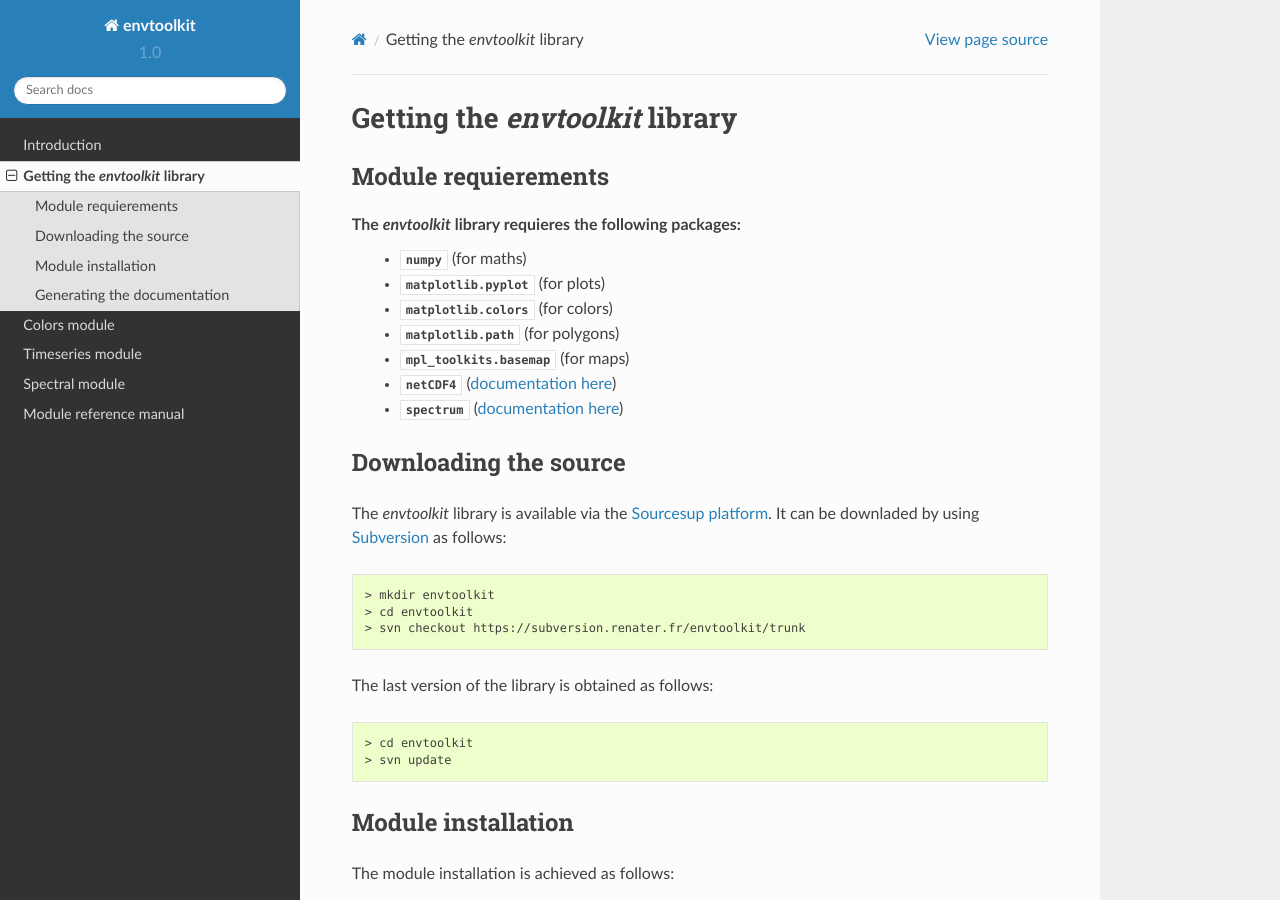
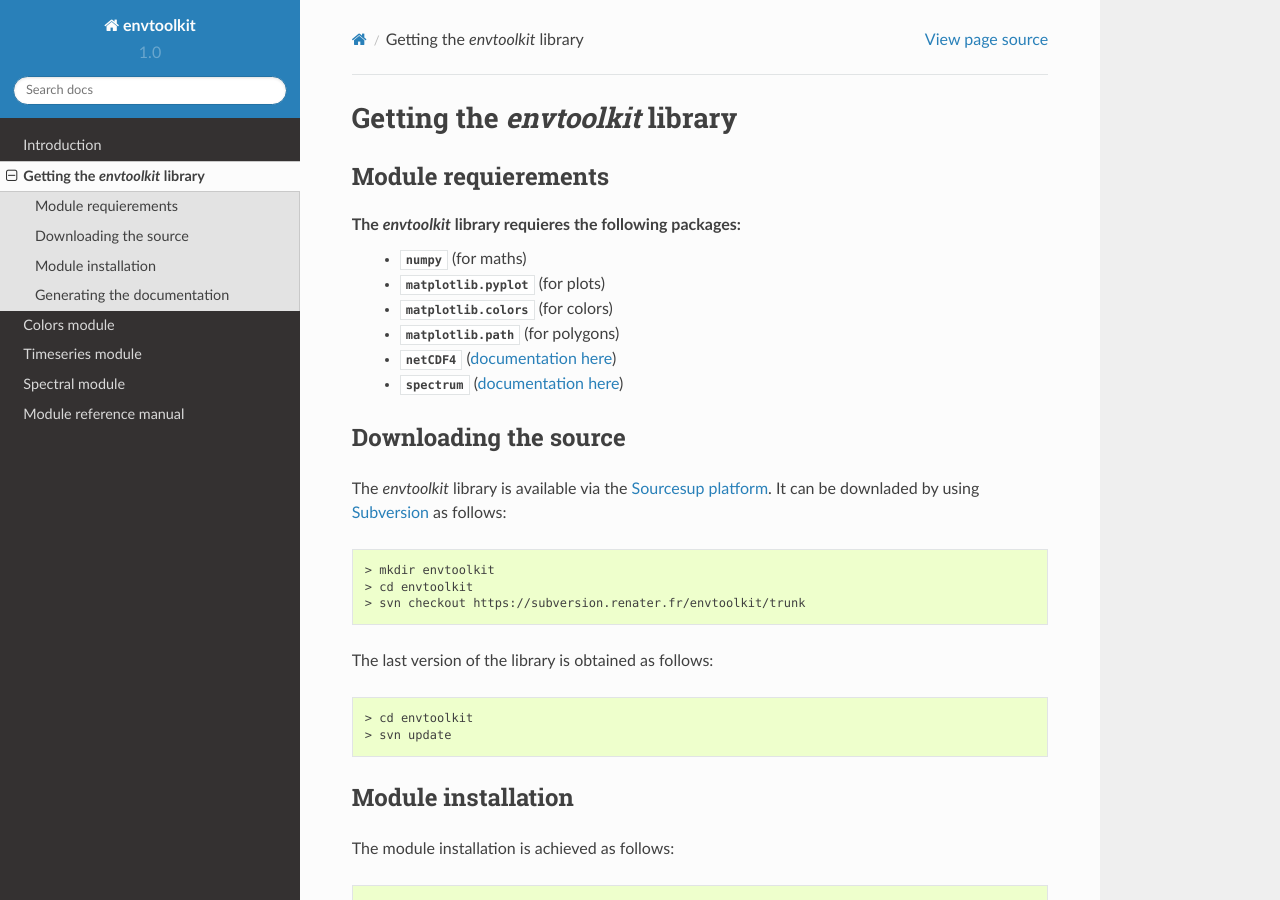
Before and after one commit to barriern/Environmental-toolkit, a Sphinx documentation site: the page built from docs/source/install.rst, in a window 1280 px wide and 900 px high. Built offline with Sphinx 7.4.7 and the Read the Docs theme 2.0.0, drawn with Linux system fonts in a browser that asks for light colours; pages that are not in the unit, such as notebooks, are missing from menus.

Commit message:
Remove references to map and  basemap

```diff
--- a/docs/source/conf.py
+++ b/docs/source/conf.py
@@ -309,4 +309,4 @@
                         'numpy': ('http://docs.scipy.org/doc/numpy/', None),
                         'matplotlib': ('http://matplotlib.org/', None),
                         'datetime': ('https://docs.python.org/2/library/datetime', None),
-                        'basemap': ('http://matplotlib.org/basemap/', None), }
+                      }
--- a/docs/source/index.rst
+++ b/docs/source/index.rst
@@ -13,7 +13,6 @@
 
    intro
    install
-   map
    colors
    timeseries
    spectral
--- a/docs/source/install.rst
+++ b/docs/source/install.rst
@@ -14,7 +14,6 @@
     - :py:mod:`matplotlib.pyplot` (for plots)
     - :py:mod:`matplotlib.colors` (for colors)
     - :py:mod:`matplotlib.path` (for polygons)
-    - :py:mod:`mpl_toolkits.basemap` (for maps)
     - :py:mod:`netCDF4` (`documentation here <http://unidata.github.io/netcdf4-python/>`_)
     - :py:mod:`spectrum` (`documentation here <http://pythonhosted.org/spectrum/>`_)
 
--- a/docs/source/refman.rst
+++ b/docs/source/refman.rst
@@ -6,7 +6,6 @@
 .. autosummary::
    :toctree: generated
 
-   envtoolkit.map
    envtoolkit.ts
    envtoolkit.colors
    envtoolkit.nc
```
